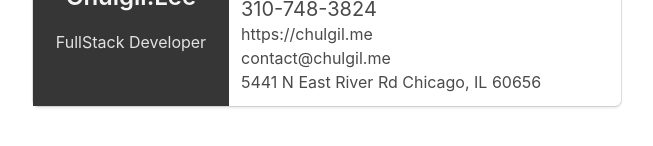
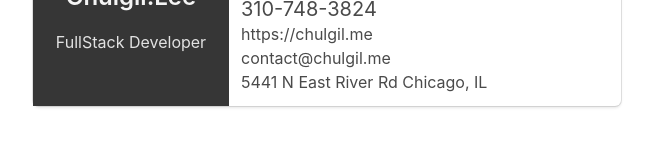
Before and after one commit to chulgil/chulgil-me, a Nuxt app in the folder nuxt-blog/: page / in a window 1280 px wide. Shown: the part 444-590 px from the top of the page, without its empty margins (313-966 px from the left). Built offline with nearby package versions, Linux system fonts and the light colour scheme; some icons are missing.

Commit message:
test webhook auto deploy

```diff
--- a/nuxt-blog/pages/index.vue
+++ b/nuxt-blog/pages/index.vue
@@ -65,7 +65,7 @@
                         <li><i class="fa-li fas fa-home"></i>https://chulgil.me</li>
                         <li><i class="fa-li fas fa-envelope"></i>contact@chulgil.me</li>
                         <li><i class="fa-li fas fa-map-marker-alt"></i>
-                            5441 N East River Rd Chicago, IL 60656
+                            5441 N East River Rd Chicago, IL
                         </li>
                       </ul>
                     </div>
```
